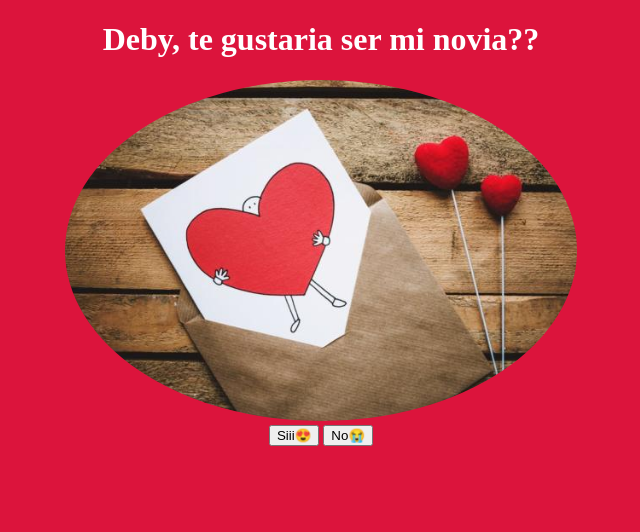
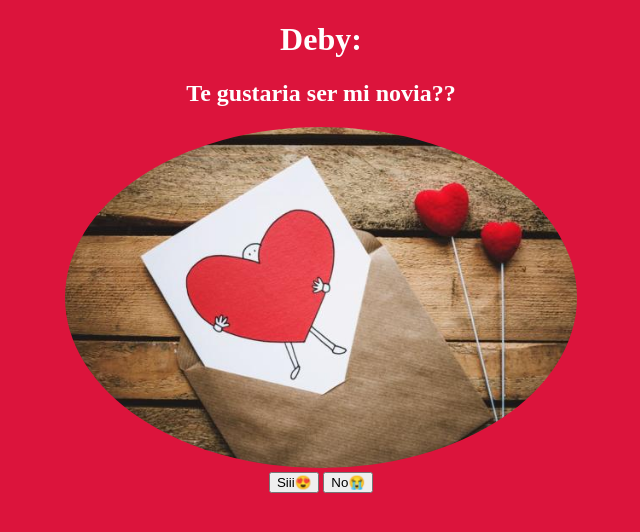
Before and after one commit to NetanelLijtmaer/QueresSerMiNovia, a plain HTML site: page index.html in a window 1280 px wide. Shown: the whole page, without its empty margins (319-959 px from the left). Drawn offline with Linux system fonts and the light colour scheme.

Commit message:
index.html
Signed-off-by: Netanel Lijtmaer <86017442+NetanelLijtmaer@users.noreply.github.com>

```diff
--- a/index.html
+++ b/index.html
@@ -24,7 +24,8 @@
 </head>
 
 <body class="body">
-  <h1 class="body__title">Deby, te gustaria ser mi novia??</h1>
+  <h1 class="body__title">Deby:</h1>
+  <h2 class="body__title">Te gustaria ser mi novia??</h2>
   <img src="imagen.jpg" alt="imagen.jpg" class="body__img" />
   <br>
   <button id="yes">Siii😍</button>
@@ -36,7 +37,7 @@
 
     const zomosNobios = () => {
       alert('💞Somos novioss💞');
-      location.href = 'https://youtu.be/am1_JLFDFMw?t=19';
+      location.href = 'gif.html';
     };
 
     const ebitarKCRompaMyBobo = () => {
```
